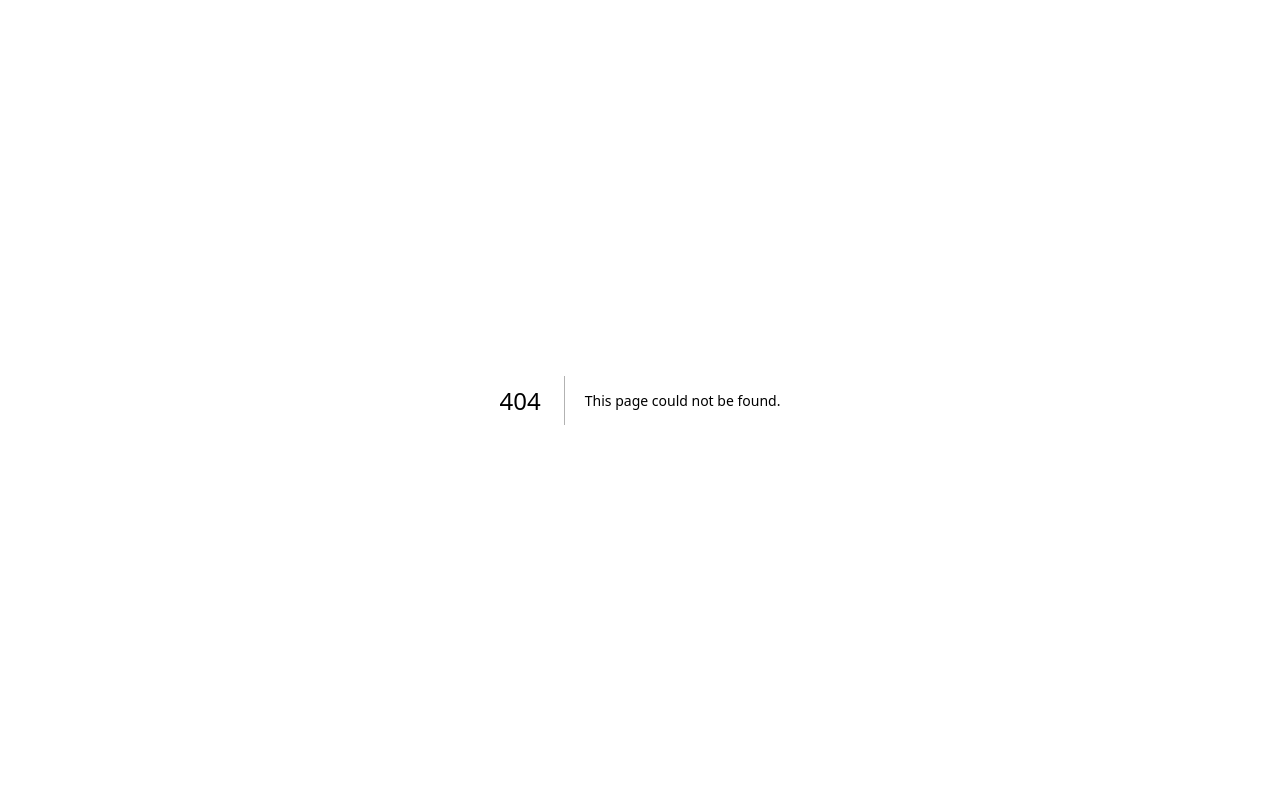
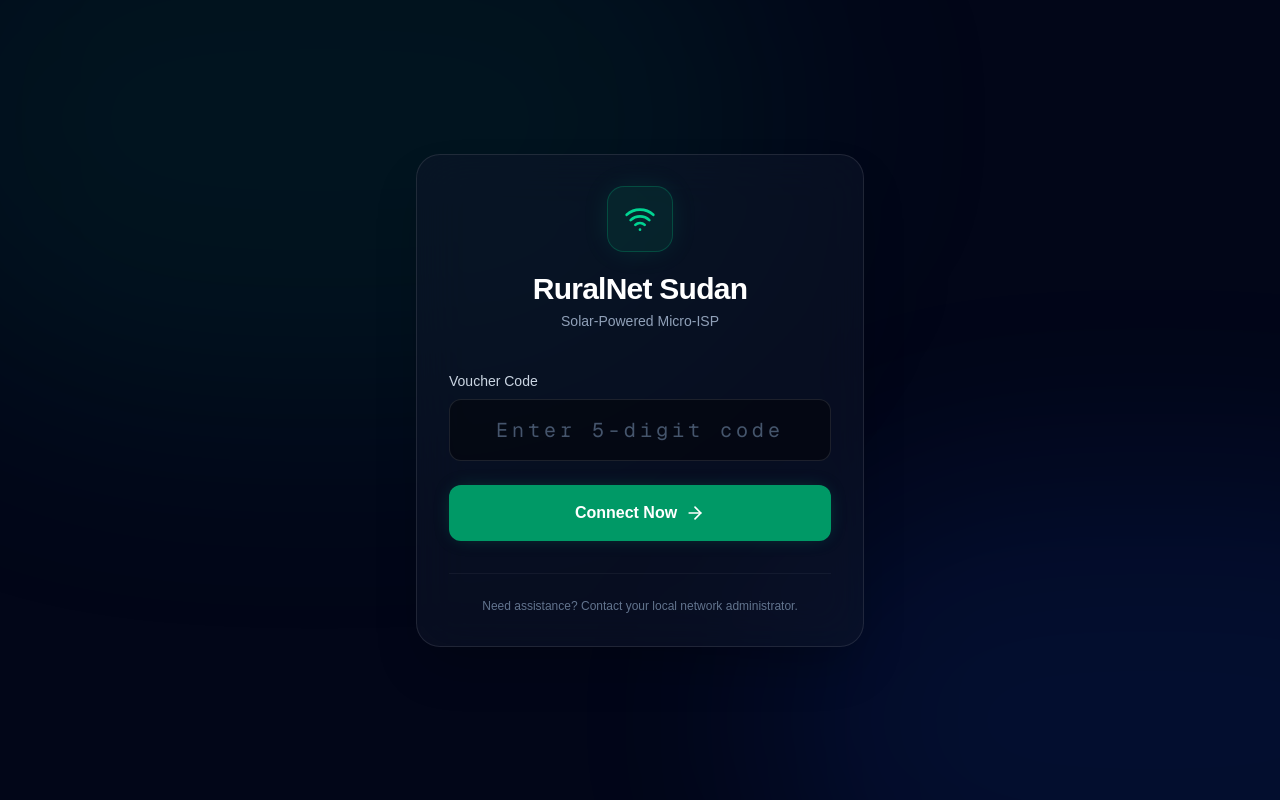
Before and after one commit to Amro145/nafir, a Next.js app: page /login in a window 1280 px wide. Before the commit this address had no page. Built offline with nearby package versions, Linux system fonts and the light colour scheme.

Commit message:
feat: implement landing page and voucher-based login flow for RuralNet Sudan

```diff
--- /dev/null
+++ b/app/connected/page.tsx
@@ -0,0 +1,57 @@
+'use client';
+
+import { CheckCircle, Globe, BookOpen } from 'lucide-react';
+import { useRouter } from 'next/navigation';
+
+export default function ConnectedPage() {
+  const router = useRouter();
+
+  return (
+    <div className="min-h-screen bg-slate-950 flex items-center justify-center p-4 overflow-hidden relative">
+      {/* Background ambient lighting */}
+      <div className="absolute inset-0 pointer-events-none">
+        <div className="absolute top-1/2 left-1/2 -translate-x-1/2 -translate-y-1/2 w-[80%] max-w-lg aspect-square rounded-full bg-emerald-600/10 blur-[100px] animate-pulse duration-3000" />
+      </div>
+
+      <div className="w-full max-w-md relative z-10 animate-in fade-in zoom-in duration-500">
+        <div className="bg-slate-900/50 backdrop-blur-xl border border-emerald-500/20 p-8 rounded-3xl shadow-2xl flex flex-col items-center text-center">
+
+          {/* Success Icon */}
+          <div className="relative mb-6">
+            <div className="absolute inset-0 bg-emerald-500 rounded-full blur-xl opacity-30 animate-pulse duration-2000" />
+            <div className="relative bg-emerald-500/10 text-emerald-400 p-5 rounded-full ring-1 ring-emerald-500/40 shadow-[0_0_30px_-5px_rgba(16,185,129,0.2)]">
+              <CheckCircle size={48} strokeWidth={2.5} />
+            </div>
+          </div>
+
+          <h1 className="text-3xl font-bold text-white mb-3 tracking-tight">You're Connected!</h1>
+          <p className="text-slate-300 mb-8 leading-relaxed text-sm">
+            Your device is now successfully authenticated on the <span className="text-white font-semibold">RuralNet Sudan</span> local network.
+          </p>
+
+          <div className="w-full space-y-4">
+            <button
+              onClick={() => router.refresh()}
+              className="w-full flex items-center justify-center gap-3 bg-emerald-600 hover:bg-emerald-500 text-white font-semibold py-4 px-6 rounded-xl transition-all duration-200 active:scale-[0.98] shadow-[0_0_20px_-5px_rgba(16,185,129,0.3)]"
+            >
+              <Globe size={20} />
+              Start Browsing
+            </button>
+
+            <button
+              onClick={() => router.push('#')}
+              className="w-full flex items-center justify-between gap-3 bg-white/5 hover:bg-white/10 border border-white/10 text-white font-medium py-4 px-5 rounded-xl transition-all duration-200 active:scale-[0.98]"
+            >
+              <div className="flex items-center gap-3">
+                <BookOpen size={20} className="text-blue-400" />
+                <span className="text-sm">Educational Content</span>
+              </div>
+              <span className="text-[10px] bg-white/10 px-2 py-1 rounded text-slate-300 uppercase tracking-wider font-semibold">Offline</span>
+            </button>
+          </div>
+
+        </div>
+      </div>
+    </div>
+  );
+}
--- /dev/null
+++ b/app/login/page.tsx
@@ -0,0 +1,94 @@
+'use client';
+
+import { useState } from 'react';
+import { useRouter } from 'next/navigation';
+import { Wifi, ArrowRight } from 'lucide-react';
+
+export default function LoginPage() {
+  const [voucherCode, setVoucherCode] = useState('');
+  const [error, setError] = useState('');
+  const [isLoading, setIsLoading] = useState(false);
+  const router = useRouter();
+
+  const handleSubmit = (e: React.FormEvent) => {
+    e.preventDefault();
+    setError('');
+    setIsLoading(true);
+
+    // Mock network request delay for realistic UX
+    setTimeout(() => {
+      if (voucherCode === '12345') {
+        router.push('/connected');
+      } else {
+        setError('Invalid voucher code. Please try again.');
+        setIsLoading(false);
+      }
+    }, 800);
+  };
+
+  return (
+    <div className="min-h-screen bg-slate-950 flex items-center justify-center p-4 overflow-hidden relative">
+      {/* Background ambient lighting */}
+      <div className="absolute inset-0 pointer-events-none">
+        <div className="absolute -top-[20%] -left-[10%] w-[70%] h-[70%] rounded-full bg-emerald-600/10 blur-[120px]" />
+        <div className="absolute top-[60%] -right-[20%] w-[60%] h-[60%] rounded-full bg-blue-600/10 blur-[100px]" />
+      </div>
+
+      <div className="w-full max-w-md relative z-10">
+        <div className="bg-slate-900/50 backdrop-blur-xl border border-white/10 p-8 rounded-3xl shadow-2xl">
+          <div className="flex flex-col items-center mb-10">
+            <div className="w-16 h-16 bg-emerald-500/10 text-emerald-400 rounded-2xl flex items-center justify-center mb-5 ring-1 ring-emerald-500/30 shadow-[0_0_30px_-5px_rgba(16,185,129,0.2)]">
+              <Wifi size={32} />
+            </div>
+            <h1 className="text-3xl font-bold text-white tracking-tight mb-1">RuralNet Sudan</h1>
+            <p className="text-slate-400 text-sm text-center font-medium">Solar-Powered Micro-ISP</p>
+          </div>
+
+          <form onSubmit={handleSubmit} className="space-y-6">
+            <div>
+              <label htmlFor="voucher" className="block text-sm font-medium text-slate-300 mb-2">
+                Voucher Code
+              </label>
+              <input
+                id="voucher"
+                type="text"
+                value={voucherCode}
+                onChange={(e) => setVoucherCode(e.target.value)}
+                placeholder="Enter 5-digit code"
+                className="w-full px-4 py-4 bg-black/40 border border-white/10 rounded-xl text-white placeholder-slate-600 focus:outline-none focus:ring-2 focus:ring-emerald-500/50 focus:border-emerald-500/50 transition-all text-xl text-center tracking-[0.2em] font-mono"
+                required
+                disabled={isLoading}
+              />
+              {error && (
+                <p className="mt-3 text-red-400 text-sm font-medium text-center animate-in fade-in slide-in-from-top-1">
+                  {error}
+                </p>
+              )}
+            </div>
+
+            <button
+              type="submit"
+              disabled={isLoading}
+              className="w-full flex items-center justify-center gap-2 bg-emerald-600 hover:bg-emerald-500 text-white font-semibold py-4 px-4 rounded-xl transition-all duration-200 active:scale-[0.98] disabled:opacity-70 disabled:cursor-not-allowed shadow-[0_0_20px_-5px_rgba(16,185,129,0.3)]"
+            >
+              {isLoading ? (
+                <div className="w-6 h-6 border-2 border-white/30 border-t-white rounded-full animate-spin" />
+              ) : (
+                <>
+                  Connect Now
+                  <ArrowRight size={20} />
+                </>
+              )}
+            </button>
+          </form>
+
+          <div className="mt-8 pt-6 border-t border-white/5 text-center">
+            <p className="text-xs text-slate-500">
+              Need assistance? Contact your local network administrator.
+            </p>
+          </div>
+        </div>
+      </div>
+    </div>
+  );
+}
--- a/app/page.tsx
+++ b/app/page.tsx
@@ -1,65 +1,84 @@
-import Image from "next/image";
+import Link from 'next/link';
+import { Wifi, Sun, Signal, ShieldCheck, Zap } from 'lucide-react';
 
-export default function Home() {
+export default function HomePage() {
   return (
-    <div className="flex flex-col flex-1 items-center justify-center bg-zinc-50 font-sans dark:bg-black">
-      <main className="flex flex-1 w-full max-w-3xl flex-col items-center justify-between py-32 px-16 bg-white dark:bg-black sm:items-start">
-        <Image
-          className="dark:invert"
-          src="/next.svg"
-          alt="Next.js logo"
-          width={100}
-          height={20}
-          priority
-        />
-        <div className="flex flex-col items-center gap-6 text-center sm:items-start sm:text-left">
-          <h1 className="max-w-xs text-3xl font-semibold leading-10 tracking-tight text-black dark:text-zinc-50">
-            To get started, edit the page.tsx file.
-          </h1>
-          <p className="max-w-md text-lg leading-8 text-zinc-600 dark:text-zinc-400">
-            Looking for a starting point or more instructions? Head over to{" "}
-            <a
-              href="https://vercel.com/templates?framework=next.js&utm_source=create-next-app&utm_medium=appdir-template-tw&utm_campaign=create-next-app"
-              className="font-medium text-zinc-950 dark:text-zinc-50"
+    <div className="min-h-screen bg-slate-950 flex flex-col items-center justify-center p-4 overflow-hidden relative">
+      {/* Dynamic Background Effects */}
+      <div className="absolute inset-0 pointer-events-none">
+        <div className="absolute top-[-10%] left-[-10%] w-[60%] md:w-[40%] aspect-square rounded-full bg-amber-500/10 blur-[120px] animate-pulse duration-3000" />
+        <div className="absolute bottom-[-10%] right-[-10%] w-[60%] md:w-[40%] aspect-square rounded-full bg-emerald-600/10 blur-[100px]" />
+      </div>
+
+      <div className="w-full max-w-3xl relative z-10 animate-in fade-in slide-in-from-bottom-4 duration-1000">
+        <div className="flex flex-col items-center text-center space-y-10">
+
+          {/* Logo/Icon Group */}
+          <div className="relative group">
+            <div className="absolute inset-0 bg-emerald-500 rounded-full blur-2xl opacity-20 group-hover:opacity-40 transition-opacity duration-700" />
+            <div className="relative flex items-center justify-center space-x-3 bg-slate-900/80 p-5 rounded-[2rem] border border-white/10 shadow-2xl backdrop-blur-md">
+              <div className="p-3.5 bg-amber-500/20 text-amber-400 rounded-2xl ring-1 ring-amber-500/30">
+                <Sun size={36} strokeWidth={2.5} />
+              </div>
+              <div className="p-3.5 bg-emerald-500/20 text-emerald-400 rounded-2xl ring-1 ring-emerald-500/30">
+                <Wifi size={36} strokeWidth={2.5} />
+              </div>
+            </div>
+          </div>
+
+          {/* Typography */}
+          <div className="space-y-5">
+            <h1 className="text-5xl md:text-7xl font-extrabold text-transparent bg-clip-text bg-gradient-to-br from-white via-slate-200 to-slate-500 tracking-tight drop-shadow-sm">
+              RuralNet Sudan
+            </h1>
+            <p className="text-lg md:text-2xl text-slate-300 max-w-2xl mx-auto font-medium leading-relaxed">
+              Affordable, Solar-Powered Internet for Rural Communities.
+            </p>
+          </div>
+
+          {/* Feature Badges */}
+          <div className="flex flex-wrap items-center justify-center gap-3 text-sm text-slate-400 font-medium pt-2">
+            <div className="flex items-center gap-1.5 bg-white/5 px-4 py-2 rounded-full border border-white/10 shadow-sm">
+              <Zap size={16} className="text-amber-400" />
+              <span>Solar Powered</span>
+            </div>
+            <div className="flex items-center gap-1.5 bg-white/5 px-4 py-2 rounded-full border border-white/10 shadow-sm">
+              <Signal size={16} className="text-emerald-400" />
+              <span>Reliable Connectivity</span>
+            </div>
+            <div className="flex items-center gap-1.5 bg-white/5 px-4 py-2 rounded-full border border-white/10 shadow-sm">
+              <ShieldCheck size={16} className="text-blue-400" />
+              <span>Secure Access</span>
+            </div>
+          </div>
+
+          {/* Call to Actions */}
+          <div className="w-full max-w-sm md:max-w-lg pt-6 flex flex-col md:flex-row gap-4 md:gap-5">
+            <Link
+              href="/login"
+              className="flex-1 group flex items-center justify-center gap-2.5 bg-emerald-600 hover:bg-emerald-500 text-white font-semibold py-4 md:py-5 px-6 rounded-2xl transition-all duration-300 active:scale-[0.98] shadow-[0_0_20px_-5px_rgba(16,185,129,0.3)] hover:shadow-[0_0_30px_-5px_rgba(16,185,129,0.5)] text-lg"
             >
-              Templates
-            </a>{" "}
-            or the{" "}
-            <a
-              href="https://nextjs.org/learn?utm_source=create-next-app&utm_medium=appdir-template-tw&utm_campaign=create-next-app"
-              className="font-medium text-zinc-950 dark:text-zinc-50"
+              <Wifi size={22} className="group-hover:animate-pulse" />
+              Connect to Internet
+            </Link>
+
+            <Link
+              href="/dashboard"
+              className="flex-1 flex items-center justify-center gap-2.5 bg-slate-800/80 hover:bg-slate-700/80 border border-slate-600 hover:border-slate-500 text-white font-semibold py-4 md:py-5 px-6 rounded-2xl transition-all duration-300 active:scale-[0.98] text-lg backdrop-blur-sm"
             >
-              Learning
-            </a>{" "}
-            center.
-          </p>
+              View Admin Dashboard
+            </Link>
+          </div>
+
         </div>
-        <div className="flex flex-col gap-4 text-base font-medium sm:flex-row">
-          <a
-            className="flex h-12 w-full items-center justify-center gap-2 rounded-full bg-foreground px-5 text-background transition-colors hover:bg-[#383838] dark:hover:bg-[#ccc] md:w-[158px]"
-            href="https://vercel.com/new?utm_source=create-next-app&utm_medium=appdir-template-tw&utm_campaign=create-next-app"
-            target="_blank"
-            rel="noopener noreferrer"
-          >
-            <Image
-              className="dark:invert"
-              src="/vercel.svg"
-              alt="Vercel logomark"
-              width={16}
-              height={16}
-            />
-            Deploy Now
-          </a>
-          <a
-            className="flex h-12 w-full items-center justify-center rounded-full border border-solid border-black/[.08] px-5 transition-colors hover:border-transparent hover:bg-black/[.04] dark:border-white/[.145] dark:hover:bg-[#1a1a1a] md:w-[158px]"
-            href="https://nextjs.org/docs?utm_source=create-next-app&utm_medium=appdir-template-tw&utm_campaign=create-next-app"
-            target="_blank"
-            rel="noopener noreferrer"
-          >
-            Documentation
-          </a>
-        </div>
-      </main>
+      </div>
+
+      {/* Footer Text */}
+      <div className="absolute bottom-6 left-0 right-0 text-center">
+        <p className="text-sm font-medium text-slate-500 tracking-wide uppercase">
+          MVP Version • Built for Hackathon Demo
+        </p>
+      </div>
     </div>
   );
 }
--- a/package.json
+++ b/package.json
@@ -9,6 +9,7 @@
     "lint": "eslint"
   },
   "dependencies": {
+    "lucide-react": "^1.9.0",
     "next": "16.2.4",
     "react": "19.2.4",
     "react-dom": "19.2.4"
```
Also changed, not shown: 1 other file (tests, documents, lock files or other folders).
